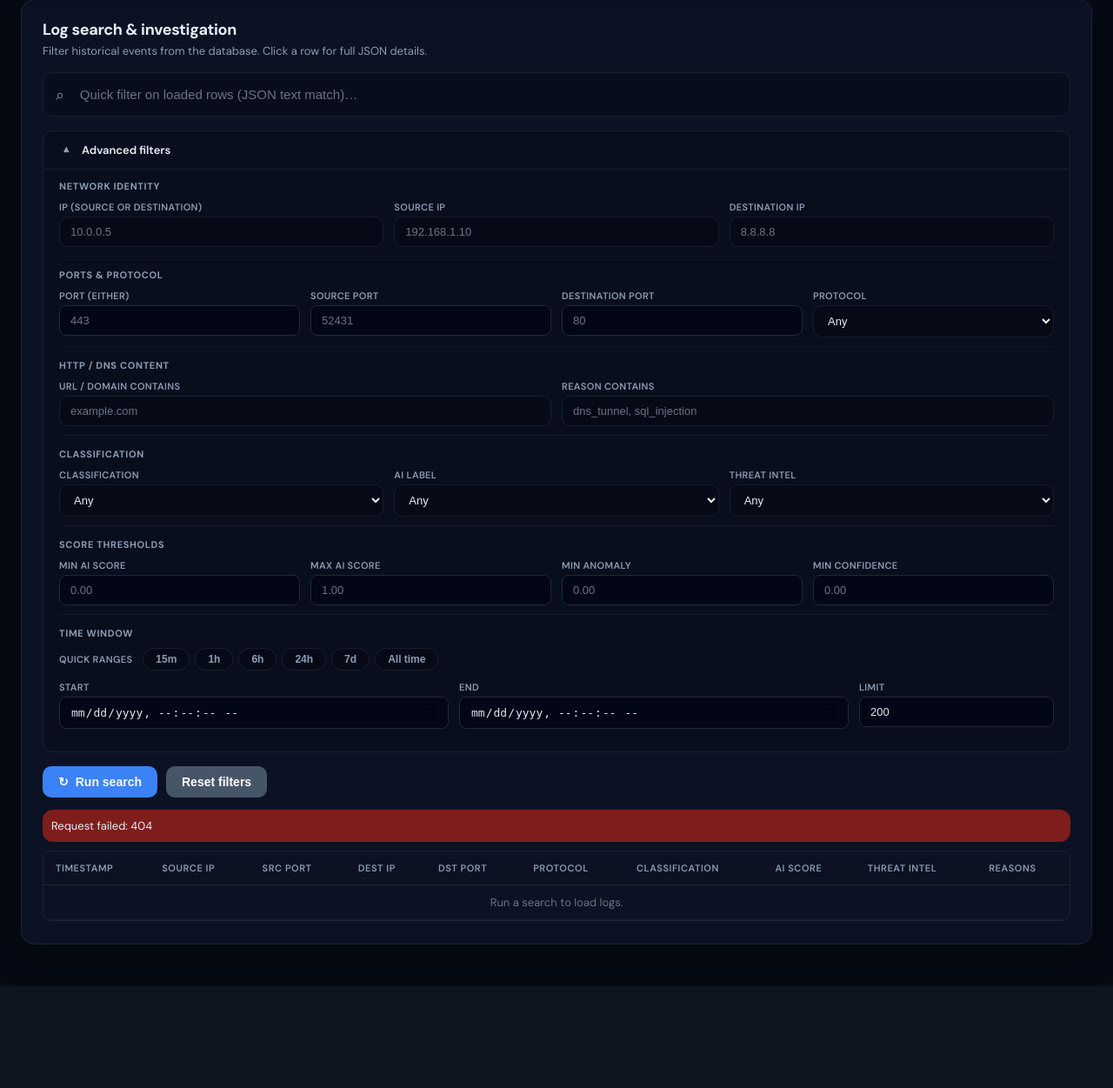
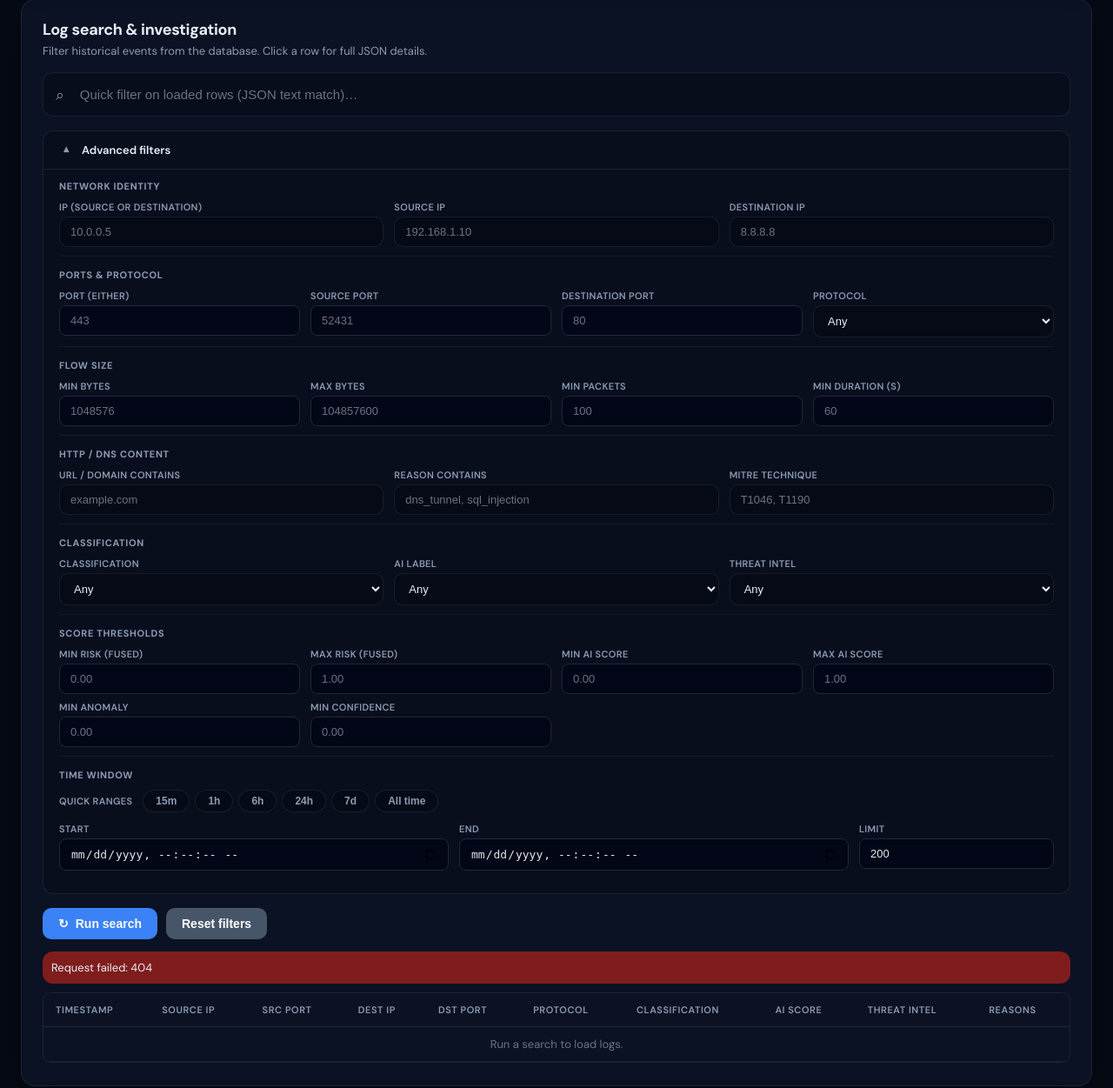
Before and after one commit to kamalx06/ids-bachelor-thesis, a Python web app: template templates/dashboard.html in a window 1280 px wide. Shown: the part 1947-3198 px from the top of the page at 87% size. Before the commit the page ends 3081 px from the top, so only its background shows below. Run offline with Jinja, Linux system fonts and the light colour scheme; the template is opened without the code that fills it, so the values that code supplies are empty.

Commit message:
bug fixes and new search related things

```diff
--- a/static/js/dashboard.js
+++ b/static/js/dashboard.js
@@ -876,7 +876,11 @@ document.addEventListener("DOMContentLoaded", async () => {
 
   const FILTER_FIELD_IDS = [
     "qIp", "qSrcIp", "qDstIp", "qPort", "qSrcPort", "qDstPort", "qProtocol",
-    "qUrl", "qReason", "qClassification", "qAiLabel", "qMinScore", "qMaxScore",
+    "qMinBytes", "qMaxBytes", "qMinPackets", "qMinDuration",
+    "qUrl", "qReason", "qMitre",
+    "qClassification", "qAiLabel",
+    "qMinRisk", "qMaxRisk",
+    "qMinScore", "qMaxScore",
     "qMinAnomaly", "qMinConfidence", "qThreatIntel", "qStart", "qEnd",
   ];
 
@@ -912,10 +916,17 @@ document.addEventListener("DOMContentLoaded", async () => {
       src_port: el("qSrcPort")?.value || "",
       dst_port: el("qDstPort")?.value || "",
       protocol: el("qProtocol")?.value || "",
+      min_bytes: el("qMinBytes")?.value || "",
+      max_bytes: el("qMaxBytes")?.value || "",
+      min_packets: el("qMinPackets")?.value || "",
+      min_duration: el("qMinDuration")?.value || "",
       url: el("qUrl")?.value?.trim() || "",
       reason: el("qReason")?.value?.trim() || "",
+      mitre_technique: el("qMitre")?.value?.trim() || "",
       classification: el("qClassification")?.value || "",
       ai_label: el("qAiLabel")?.value || "",
+      min_risk_score: el("qMinRisk")?.value || "",
+      max_risk_score: el("qMaxRisk")?.value || "",
       min_ai_score: el("qMinScore")?.value || "",
       max_ai_score: el("qMaxScore")?.value || "",
       min_anomaly_score: el("qMinAnomaly")?.value || "",
--- a/templates/dashboard.html
+++ b/templates/dashboard.html
@@ -209,8 +209,30 @@
                 </div>
 
                 <div class="dash-filter-section">
+                    <h3 class="dash-filter-section-title">Flow size</h3>
+                    <div class="dash-filter-row cols-4-narrow">
+                        <div class="dash-field">
+                            <label for="qMinBytes">Min bytes</label>
+                            <input id="qMinBytes" type="number" min="0" step="1" placeholder="1048576">
+                        </div>
+                        <div class="dash-field">
+                            <label for="qMaxBytes">Max bytes</label>
+                            <input id="qMaxBytes" type="number" min="0" step="1" placeholder="104857600">
+                        </div>
+                        <div class="dash-field">
+                            <label for="qMinPackets">Min packets</label>
+                            <input id="qMinPackets" type="number" min="0" step="1" placeholder="100">
+                        </div>
+                        <div class="dash-field">
+                            <label for="qMinDuration">Min duration (s)</label>
+                            <input id="qMinDuration" type="number" min="0" step="0.1" placeholder="60">
+                        </div>
+                    </div>
+                </div>
+
+                <div class="dash-filter-section">
                     <h3 class="dash-filter-section-title">HTTP / DNS content</h3>
-                    <div class="dash-filter-row cols-2">
+                    <div class="dash-filter-row cols-3">
                         <div class="dash-field">
                             <label for="qUrl">URL / domain contains</label>
                             <input id="qUrl" type="text" placeholder="example.com" autocomplete="off">
@@ -218,6 +240,10 @@
                         <div class="dash-field">
                             <label for="qReason">Reason contains</label>
                             <input id="qReason" type="text" placeholder="dns_tunnel, sql_injection" autocomplete="off">
+                        </div>
+                        <div class="dash-field">
+                            <label for="qMitre">MITRE technique</label>
+                            <input id="qMitre" type="text" placeholder="T1046, T1190" autocomplete="off">
                         </div>
                     </div>
                 </div>
@@ -258,6 +284,14 @@
                     <h3 class="dash-filter-section-title">Score thresholds</h3>
                     <div class="dash-filter-row cols-4-narrow">
                         <div class="dash-field">
+                            <label for="qMinRisk">Min risk (fused)</label>
+                            <input id="qMinRisk" type="number" min="0" max="1" step="0.01" placeholder="0.00">
+                        </div>
+                        <div class="dash-field">
+                            <label for="qMaxRisk">Max risk (fused)</label>
+                            <input id="qMaxRisk" type="number" min="0" max="1" step="0.01" placeholder="1.00">
+                        </div>
+                        <div class="dash-field">
                             <label for="qMinScore">Min AI score</label>
                             <input id="qMinScore" type="number" min="0" max="1" step="0.01" placeholder="0.00">
                         </div>
@@ -265,6 +299,8 @@
                             <label for="qMaxScore">Max AI score</label>
                             <input id="qMaxScore" type="number" min="0" max="1" step="0.01" placeholder="1.00">
                         </div>
+                    </div>
+                    <div class="dash-filter-row cols-4-narrow" style="margin-top: 8px;">
                         <div class="dash-field">
                             <label for="qMinAnomaly">Min anomaly</label>
                             <input id="qMinAnomaly" type="number" min="0" max="1" step="0.01" placeholder="0.00">
```
Also changed, not shown: engine/feature_extractor.py (+32 -6 lines), ids/ai_analysis.py (+7 -1 lines), ids_engine.py (+8 -0 lines), templates/404.html (added, +62 -0 lines), uni-srver.py (+48 -0 lines), storage/mysql_store.py.
